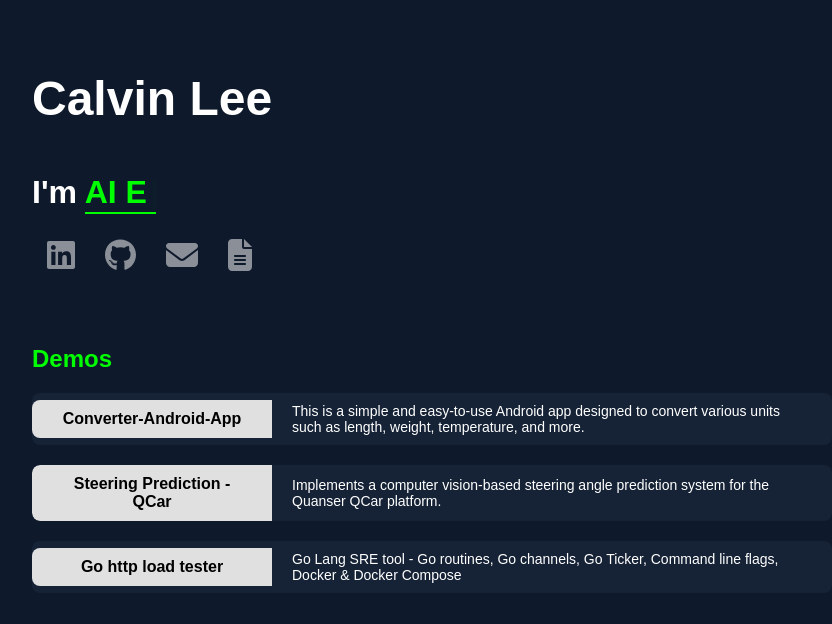
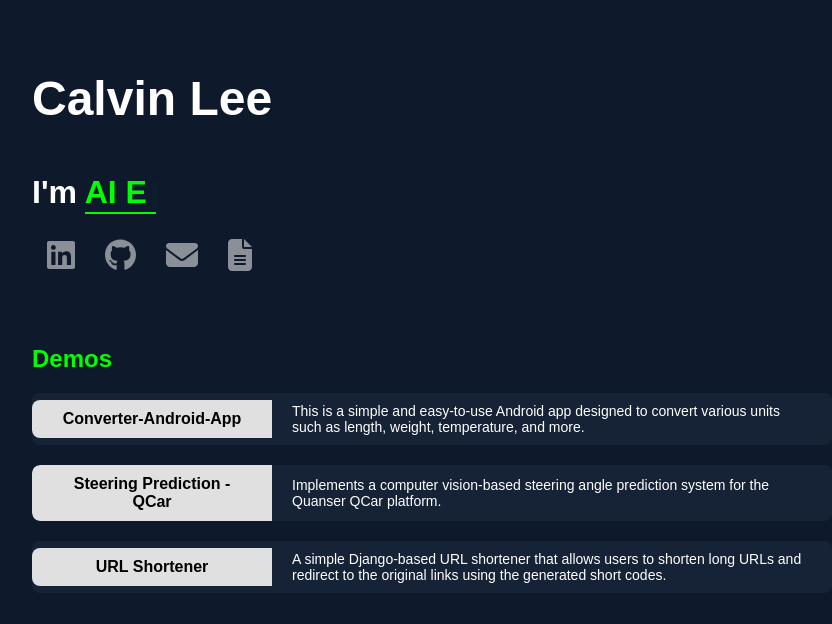
Before and after one commit to calvinlee326/portfolio-website, a React (Create React App) app in the folder frontend/: page / in a window 1280 px wide. Shown: the top 624 px of the page, without its empty margins (208-1040 px from the left). Built offline with nearby package versions, Linux system fonts and the light colour scheme.

Commit message:
fix script error and adding project 3

```diff
--- a/frontend/package.json
+++ b/frontend/package.json
@@ -19,7 +19,7 @@
     "web-vitals": "^2.1.4"
   },
   "scripts": {
-    "start": "react-scripts start",
+    "start": "NODE_OPTIONS=--openssl-legacy-provider react-scripts start",
     "build": "react-scripts build",
     "test": "react-scripts test",
     "eject": "react-scripts eject"
--- a/frontend/src/App.js
+++ b/frontend/src/App.js
@@ -17,7 +17,7 @@ function App() {
           <span className="typewriter-prefix">I'm </span>
           <span>
             <Typewriter
-              words={['Backend Developer', 'AI Enthusiast', 'QA Engineer Experienced']}
+              words={['Backend Developer', 'AI Enthusiast', 'QA Engineer']}
               loop={Infinity}
               cursor
               cursorStyle="|"
--- a/frontend/src/Projects.js
+++ b/frontend/src/Projects.js
@@ -23,10 +23,10 @@ function Projects() {
       </div>
       <div className="project-item">
         <div className="project-title">
-          <a href="https://github.com/your-github/project-3" target="_blank" rel="noopener noreferrer">Go http load tester</a>
+          <a href="https://github.com/calvinlee326/url-shortener" target="_blank" rel="noopener noreferrer">URL Shortener</a>
         </div>
         <div className="project-description">
-          Go Lang SRE tool - Go routines, Go channels, Go Ticker, Command line flags, Docker & Docker Compose
+          A simple Django-based URL shortener that allows users to shorten long URLs and redirect to the original links using the generated short codes.
         </div>
       </div>
     </div>
```
